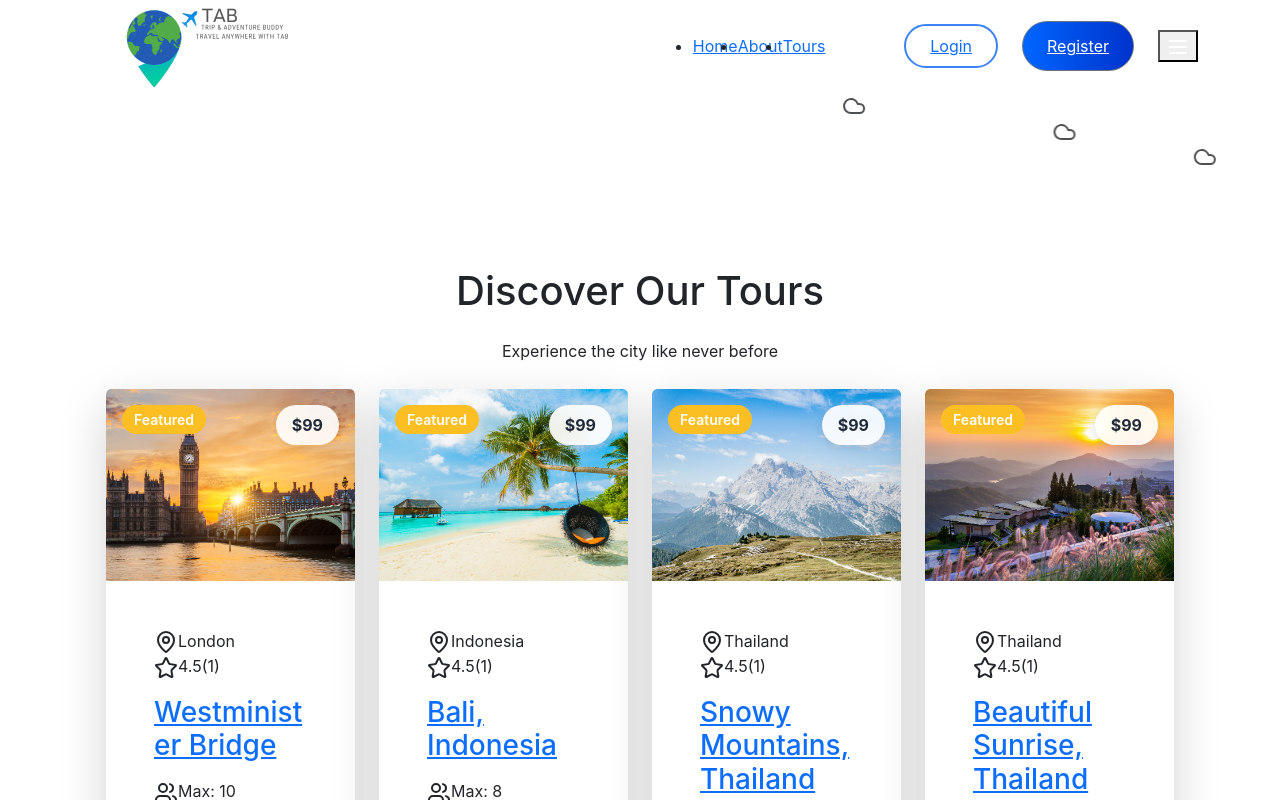
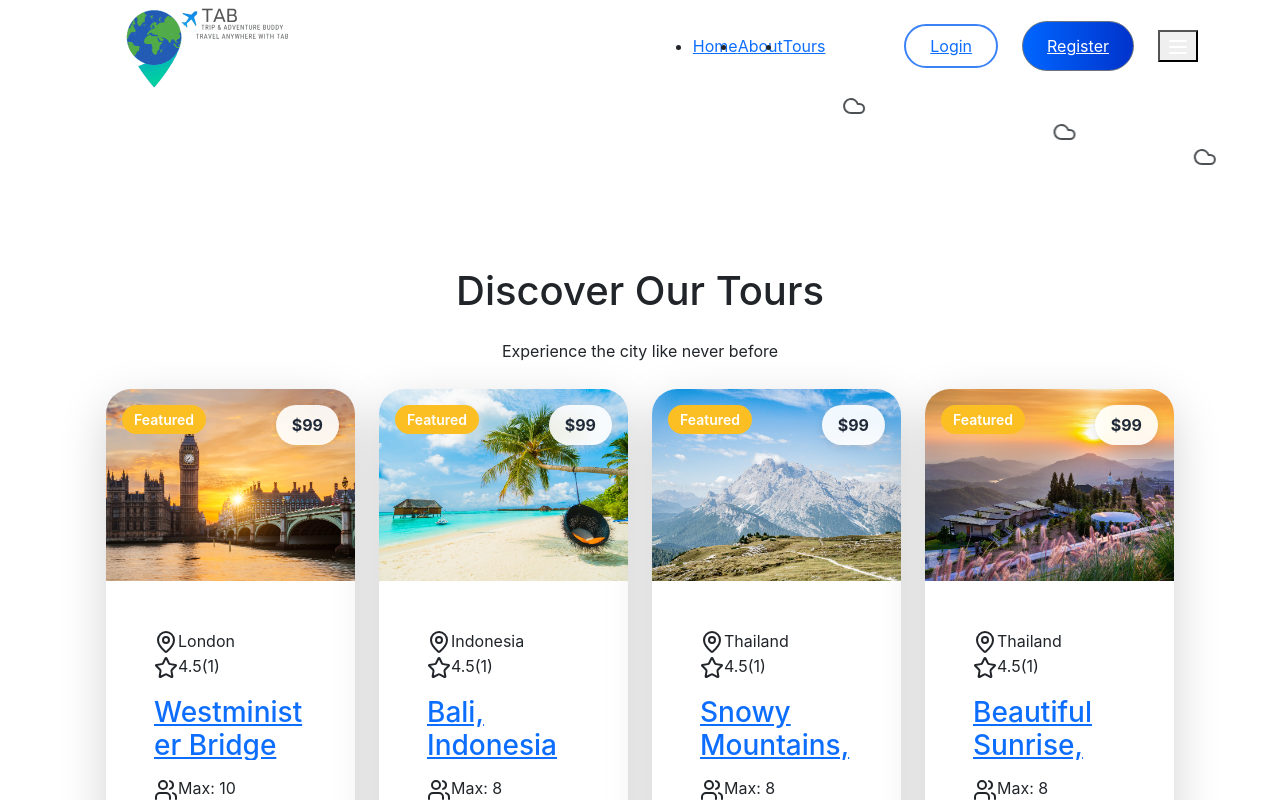
Before and after one commit to binhbb2204/Travel-App, a React (Create React App) app in the folder frontend/: page /exotic_tours in a window 1280 px wide. Shown: the top 800 px of the page. Built offline with nearby package versions, Linux system fonts and the light colour scheme.

Commit message:
fix tour card ugliness

```diff
--- a/frontend/src/ui/Card/TourCard.jsx
+++ b/frontend/src/ui/Card/TourCard.jsx
@@ -40,7 +40,7 @@ const TourCard = ({ tour }) => {
             </div>
           </div>
 
-          <h3 className="text-lg font-semibold text-gray-900 mb-3 hover:text-blue-600 transition-colors duration-200">
+          <h3 className="text-lg font-semibold text-gray-900 mb-3 hover:text-blue-600 transition-colors duration-200 card-title">
             <Link to ={`/tours/${id}`}>{title}</Link>
           </h3>
 
--- a/frontend/src/ui/Card/tour-card.css
+++ b/frontend/src/ui/Card/tour-card.css
@@ -1,5 +1,5 @@
 .tour__img {
-    height: 12rem; /* Controls the image height */
+    height: 12rem;
     overflow: hidden;
     border-radius: 5px 5px 0 0;
     position: relative;
@@ -18,16 +18,31 @@
 }
 
 .card {
+    height: 100%;
     border: none !important;
     box-shadow: rgba(0, 0, 0, 0.2) 0px 18px 50px -10px;
-    border-radius: 5px; /* Adjusts the card's border radius */
-    overflow: hidden; /* Ensures content stays within the card */
+    border-radius: 25px;
+    display: flex;
+    flex-direction: column;
+    overflow: hidden;
+    justify-content: space-between;
     transition: box-shadow 0.3s;
 }
 
 .card:hover {
     box-shadow: rgba(0, 0, 0, 0.3) 0px 20px 60px -12px;
 }
+
+.card-title {
+    display: -webkit-box;
+    -webkit-line-clamp: 3;
+    -webkit-box-orient: vertical;
+    overflow: hidden;
+    text-overflow: ellipsis;
+    white-space: normal;
+    height: 4rem;
+}
+
 
 .featured-badge {
     position: absolute;
```
